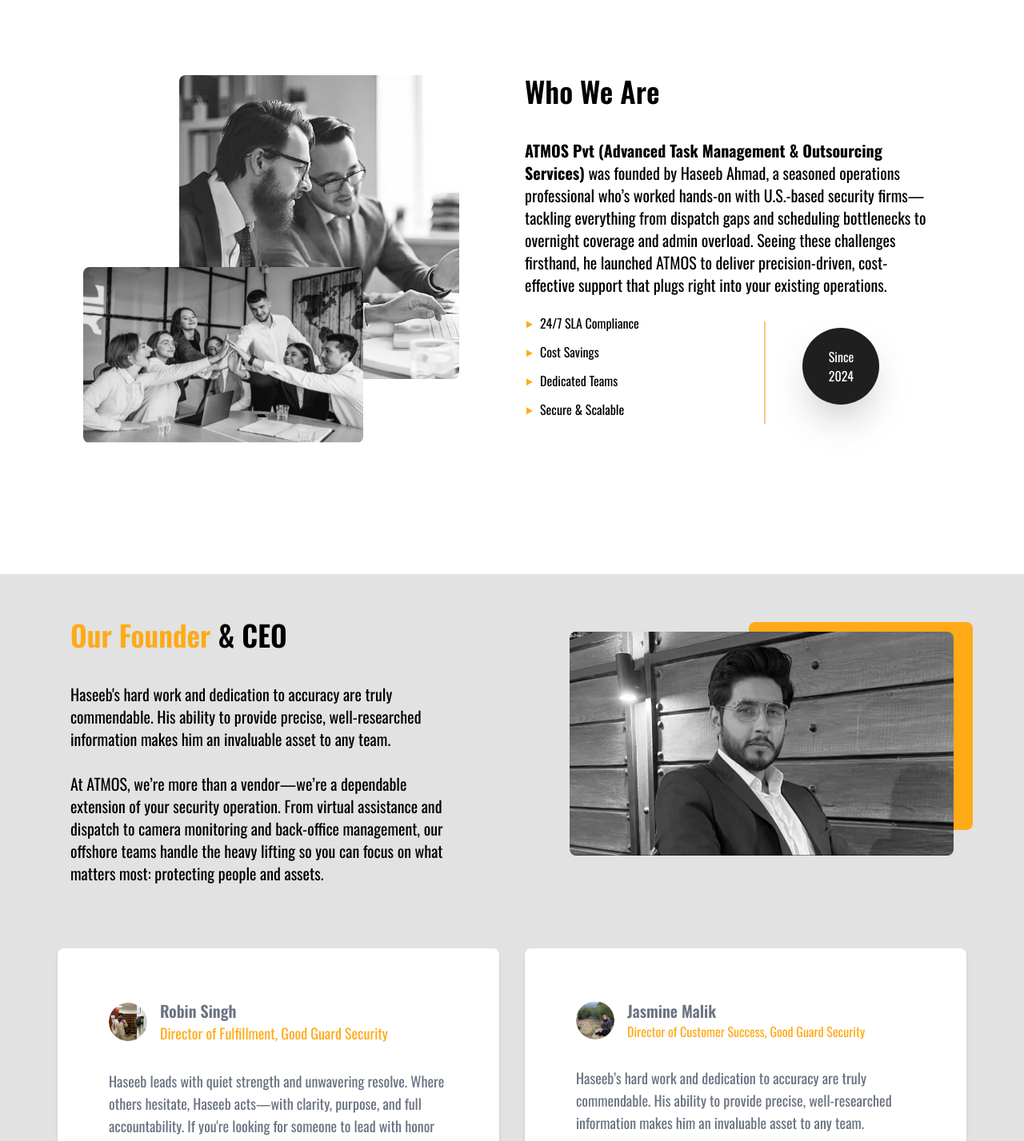
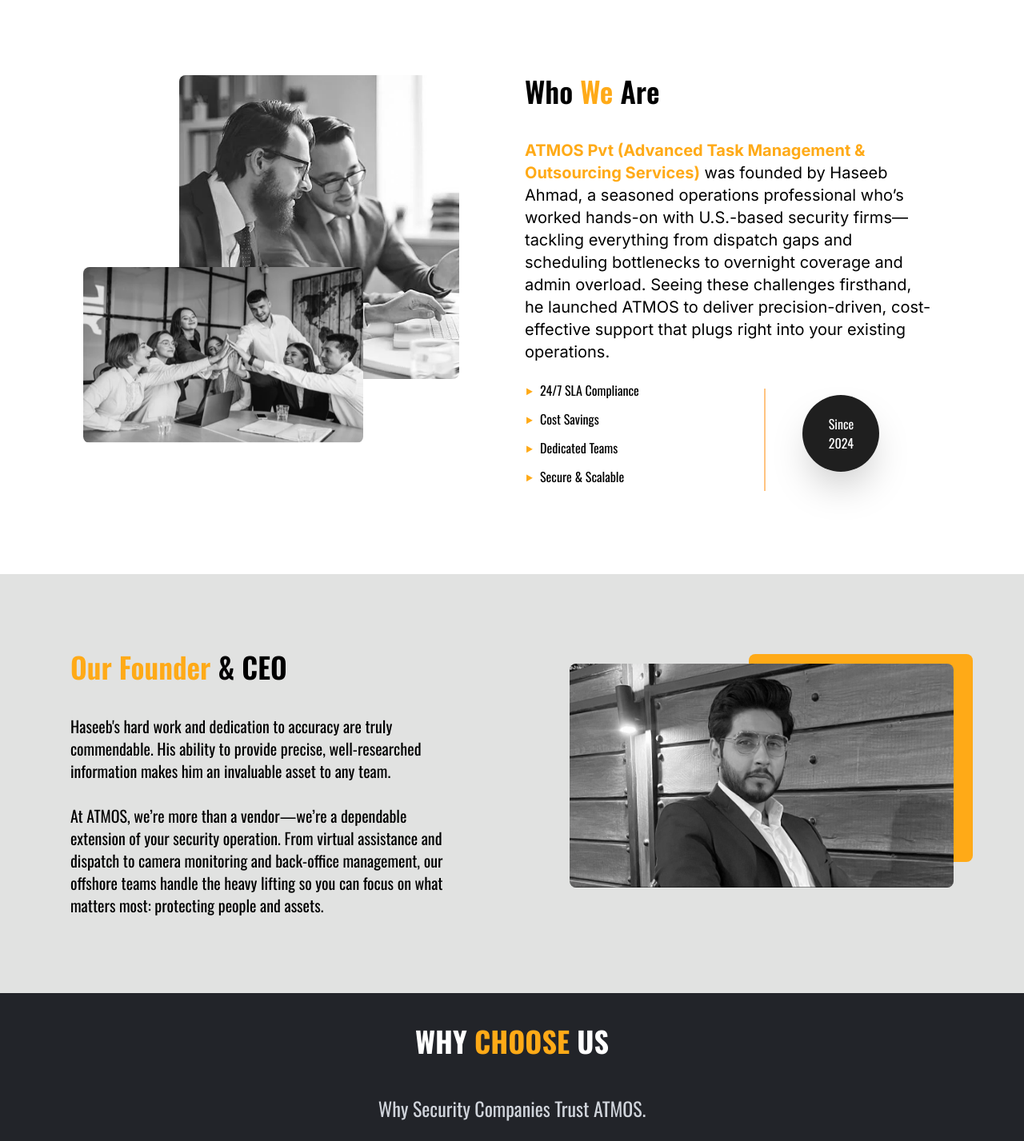
Before and after one commit to MuhammadUsman-10/Atmos-Pvt, a React (Vite) app: page / in a window 1280 px wide. Shown: the part 940-2367 px from the top of the page at 80% size. Built offline with nearby package versions, Linux system fonts and the light colour scheme.

Commit message:
Website Updated

```diff
--- a/src/components/CEO.jsx
+++ b/src/components/CEO.jsx
@@ -4,7 +4,7 @@ import Testimonials from './Testimonials';
 
 const CEO = () => {
     return (
-        <div className="bg-[#e1e2e1] sm:py-10 py-16 mt-16">
+        <div className="bg-[#e1e2e1] sm:py-10 lg:py-20 py-16 mt-16">
             <div className="container mx-auto px-6">
                 <div className='flex flex-col lg:flex-row justify-between gap-8 md:gap-4'>
                     <motion.div
@@ -41,7 +41,6 @@ const CEO = () => {
                     </div>
                 </div>
             </div>
-            <Testimonials />
         </div>
     )
 }
--- a/src/components/Contact.jsx
+++ b/src/components/Contact.jsx
@@ -97,33 +97,37 @@ const Contact = () => {
                         If you're thinking, “This could work for us” — you're probably right.
                         Fill the form and we'll reach out soon.
                     </p>
-                    <div className="space-y-5">
-                        <div className='flex gap-5'>
-                            <a href='https://www.facebook.com/atmos' target='_blank' className='flex items-center justify-center p-6 bg-[#ffaa17] rounded-full'>
+                    <div className='flex flex-col gap-8'>
+                        <div className="space-y-5">
+                            <div className='flex gap-5'>
+                                <a href='' target='_blank' className='flex items-center justify-center p-6 bg-[#ffaa17] border border-[#ffaa17] hover:text-[#ffaa17] hover:bg-transparent hover:border-[#ffaa17] rounded-full'>
+                                    <i className='far fa-envelope' />
+                                </a>
+                                <div className="flex flex-col items-left justify-center">
+                                    <span className="font-medium text-white text-xl">Email:</span>
+                                    <span className="text-gray-300 text-xl">infor@atmospvt.com</span>
+                                </div>
+                            </div>
+                            <div className='flex gap-5'>
+                                <a href='' target='_blank' className='flex items-center justify-center p-6 bg-[#ffaa17] border border-[#ffaa17] hover:text-[#ffaa17] hover:bg-transparent hover:border-[#ffaa17] rounded-full'>
+                                    <i className='fas fa-phone' />
+                                </a>
+                                <div className="flex flex-col items-left justify-center">
+                                    <span className="font-medium text-white text-xl">Phone:</span>
+                                    <span className="text-gray-300 text-xl">+129 455 99554</span>
+                                </div>
+                            </div>
+                        </div>
+                        <div className='flex gap-5 px-3'>
+                            <a href='https://www.facebook.com/atmos' target='_blank' className='text-3xl text-white hover:text-[#ffaa17]'>
                                 <i className='fab fa-facebook' />
                             </a>
-                            <div className="flex flex-col items-left justify-center">
-                                <span className="font-medium text-white text-xl">Facebook:</span>
-                                <span className="text-gray-300 text-xl">ATMOS Pvt</span>
-                            </div>
-                        </div>
-                        <div className='flex gap-5'>
-                            <a href='https://www.instagram.com/atmos' target='_blank' className='flex items-center justify-center p-6 bg-[#ffaa17] rounded-full'>
+                            <a href='https://www.instagram.com/atmos' target='_blank' className='text-3xl text-white hover:text-[#ffaa17]'>
                                 <i className='fab fa-instagram' />
                             </a>
-                            <div className="flex flex-col items-left justify-center">
-                                <span className="font-medium text-white text-xl">Instagram:</span>
-                                <span className="text-gray-300 text-xl">ATMOS Pvt</span>
-                            </div>
-                        </div>
-                        <div className='flex gap-5'>
-                            <a href='https://www.linkedin.com/company/atmos' target='_blank' className='flex items-center justify-center p-6 bg-[#ffaa17] rounded-full'>
+                            <a href='https://www.linkedin.com/company/atmos' target='_blank' className='text-3xl text-white hover:text-[#ffaa17]'>
                                 <i className='fab fa-linkedin-in' />
                             </a>
-                            <div className="flex flex-col items-left justify-center">
-                                <span className="font-medium text-white text-xl">LinkedIn:</span>
-                                <span className="text-gray-300 text-xl">ATMOS Pvt</span>
-                            </div>
                         </div>
                     </div>
                 </div>
--- a/src/components/WhoWeAre.jsx
+++ b/src/components/WhoWeAre.jsx
@@ -3,18 +3,18 @@ import { motion } from 'framer-motion';
 
 const WhoWeAre = () => {
     return (
-        <div className='bg-white h-[1190px] xxs:h-[1150px] xs:h-[980px] xsm:h-[900px] sm:h-auto lg:h-[600px]'>
+        <div className='bg-white h-[1190px] xxs:h-[1150px] xs:h-[980px] xsm:h-[700px] sm:h-[650px] lg:h-[600px]'>
         <div className="pb-60 sm:pb-0 py-10 sm:py-10 lg:mb-16">
             <div className="container mx-auto px-6">
-                <motion.div className='flex flex-col-reverse lg:flex-row justify-between gap-8 md:gap-8'>
+                <motion.div className='flex flex-col-reverse lg:flex-row justify-between gap-12 md:gap-8'>
                     <motion.div
                         className='w-full lg:w-1/2'
                     >
                         <div className='lg:relative w-full h-[200px] sm:h-[260px] md:h-[280px] lg:h-[200px] xl:h-[100px] 2xl:h-[250px]'>
-                            <div className='flex flex-col gap-7 lg:gap-0 sm:flex-row md:justify-center lg:block lg:absolute lg:bottom-0 lg:left-0'>
+                            <div className='flex flex-col gap-7 lg:gap-0 xsm:flex-row md:justify-center lg:block lg:absolute lg:bottom-0 lg:left-0'>
                                 <motion.img
                                     src="/about-image-1.png" alt="About Image 1"
-                                    className="rounded-lg w-[280px] h-[220px] lg:w-[280px] lg:h-[300px] xl:w-[350px] xl:h-[380px] lg:translate-x-40 xl:translate-x-50 lg:translate-y-25 xl:translate-y-70 2xl:translate-x-80 2xl:translate-y-30 "
+                                    className="rounded-lg w-full xsm:w-[250px] sm:w-[280px] h-[220px] lg:w-[280px] lg:h-[300px] xl:w-[350px] xl:h-[380px] lg:translate-x-40 xl:translate-x-50 lg:translate-y-25 xl:translate-y-70 2xl:translate-x-80 2xl:translate-y-30 "
                                     initial={{ x: -100, opacity: 0 }}
                                     whileInView={{ x: 0, opacity: 1 }}
                                     transition={{ duration: 0.8, ease: 'easeOut' }}
@@ -22,7 +22,7 @@ const WhoWeAre = () => {
                                 />
                                 <motion.img
                                     src="/about-image-2.png" alt="About Image 2"
-                                    className="rounded-lg w-[300px] h-[220px] lg:w-[280px] xl:w-[350px] lg:absolute xl:-bottom-90 2xl:-bottom-50 lg:left-15 xl:left-20 2xl:left-50"
+                                    className="rounded-lg w-full xsm:w-[250px] sm:w-[300px] h-[220px] lg:w-[280px] xl:w-[350px] lg:absolute xl:-bottom-90 2xl:-bottom-50 lg:left-15 xl:left-20 2xl:left-50"
                                     initial={{ y: 100, opacity: 0 }}
                                     whileInView={{ y: 0, opacity: 1 }}
                                     transition={{ duration: 0.8, ease: 'easeOut' }}
@@ -39,10 +39,10 @@ const WhoWeAre = () => {
                         viewport={{ once: true }}
                     >
                         <h2 className="text-2xl md:text-4xl font-semibold text-black mb-10">
-                            Who We Are
+                            Who <span className='text-[#ffaa17]'>We</span> Are
                         </h2>
-                        <p className="xl:w-[85%] text-base md:text-xl text-black mb-4">
-                            <strong>ATMOS Pvt (Advanced Task Management & Outsourcing Services)</strong> was founded by Haseeb Ahmad, a seasoned operations professional who’s worked hands-on with U.S.-based security firms—tackling everything from dispatch gaps and scheduling bottlenecks to overnight coverage and admin overload. Seeing these challenges firsthand, he launched ATMOS to deliver precision-driven, cost-effective support that plugs right into your existing operations.
+                        <p className="xl:w-[85%] text-base md:text-xl text-black mb-4 font-inter">
+                            <strong className='text-[#ffaa17]'>ATMOS Pvt (Advanced Task Management & Outsourcing Services)</strong> was founded by Haseeb Ahmad, a seasoned operations professional who’s worked hands-on with U.S.-based security firms—tackling everything from dispatch gaps and scheduling bottlenecks to overnight coverage and admin overload. Seeing these challenges firsthand, he launched ATMOS to deliver precision-driven, cost-effective support that plugs right into your existing operations.
                         </p>
                         <div className='flex flex-col xs:flex-row justify-between gap-10 lg:gap-20 relative items-center'>
                             <div className='w-full md:w-1/2 text-black'>
--- a/src/index.css
+++ b/src/index.css
@@ -1,6 +1,7 @@
 @import url('https://fonts.googleapis.com/css2?family=Anton&display=swap');
 @import url('https://fonts.googleapis.com/css2?family=Anton&family=Oswald:wght@200..700&display=swap');
 @import url('https://fonts.googleapis.com/css2?family=Anton&family=Montserrat:ital,wght@0,100..900;1,100..900&family=Oswald:wght@200..700&display=swap');
+@import url('https://fonts.googleapis.com/css2?family=Anton&family=Inter:ital,opsz,wght@0,14..32,100..900;1,14..32,100..900&family=Montserrat:ital,wght@0,100..900;1,100..900&family=Oswald:wght@200..700&display=swap');
 @import "tailwindcss";
 
 @theme {
@@ -18,6 +19,9 @@
   background-color: #ffffff;
 }
 
+.font-inter {
+  font-family: 'Inter', sans-serif;
+}
 .font-anton {
   font-family: 'Anton', sans-serif;
 }
```
Also changed, not shown: public/logo-circle.png, public/logo.png.
